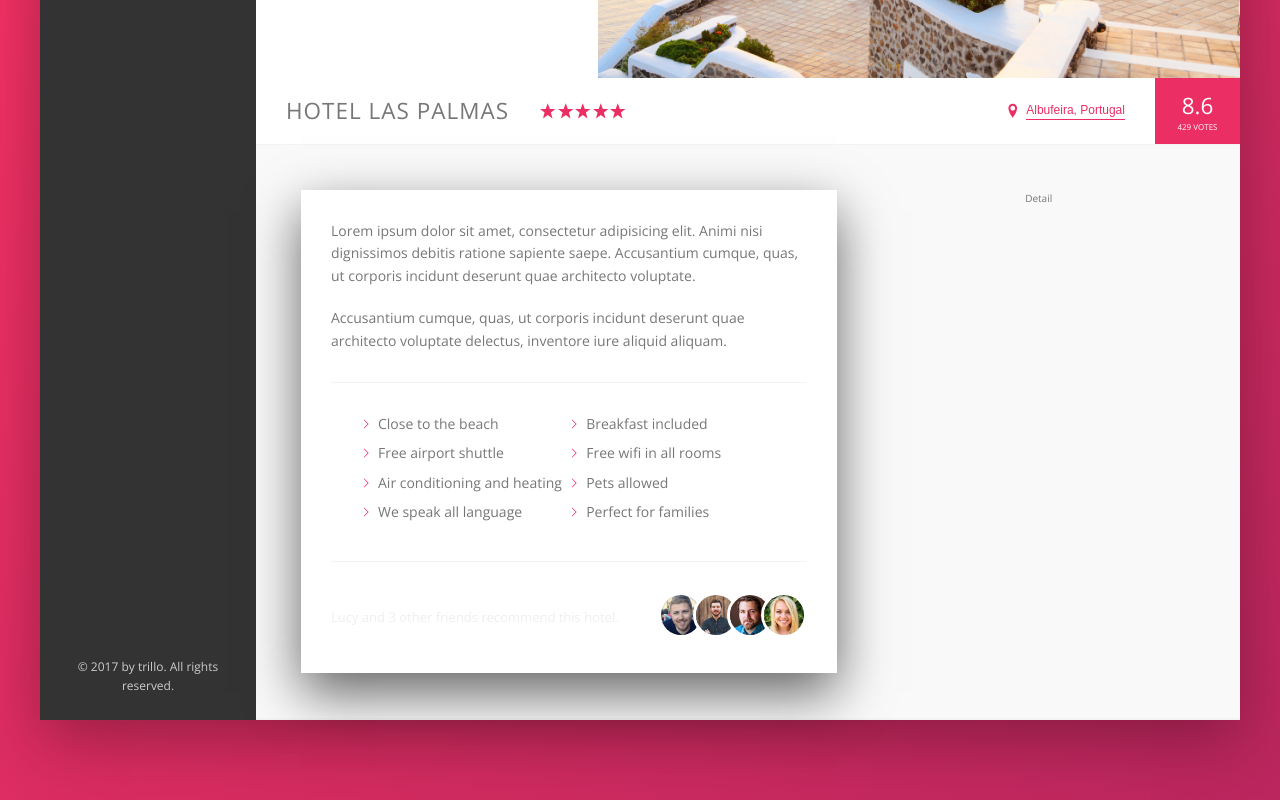
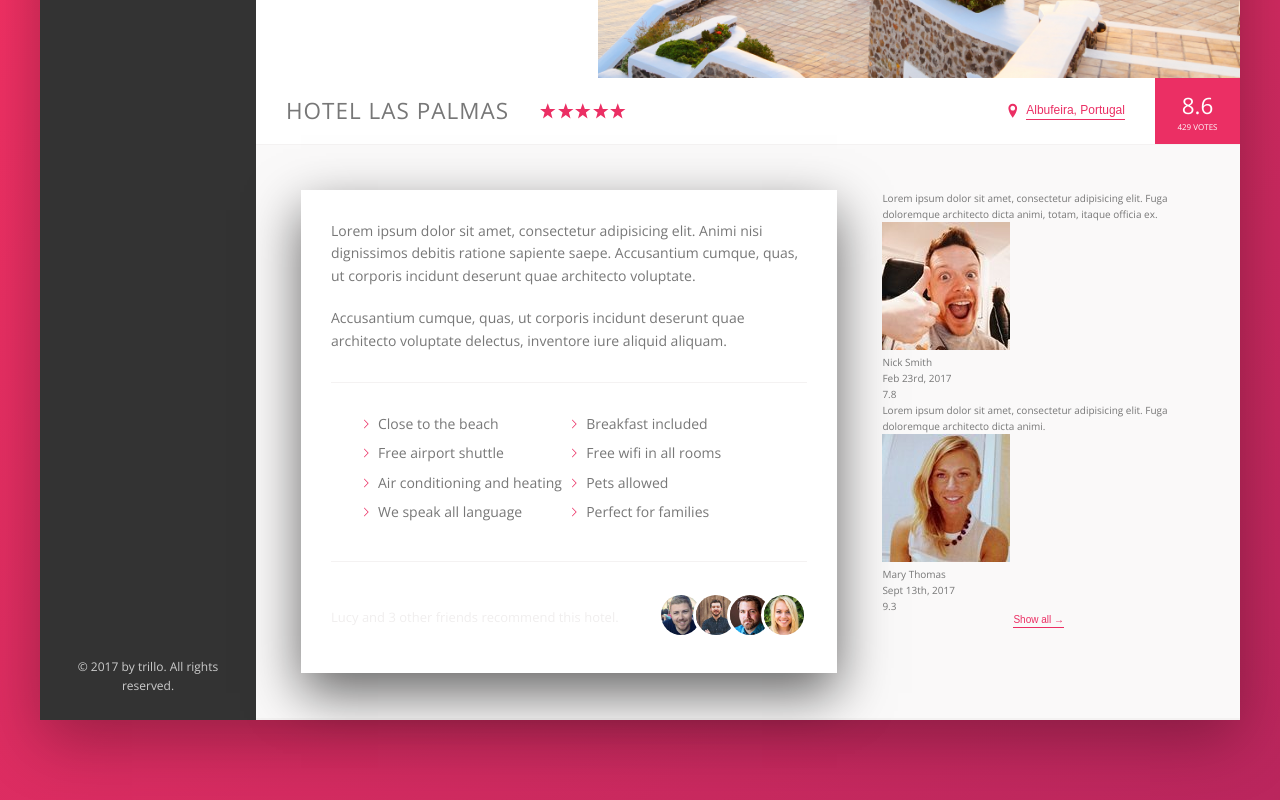
Before and after one commit to ngolam2011/trillo, a website: page index.html in a window 1280 px wide. Shown: the part 457-1257 px from the top of the page. Drawn offline with nearby package versions, Linux system fonts and the light colour scheme; files that its build step writes are made by us from their sources.

Commit message:
Learning Note         Using figure, blockquote, figcaption html element for images +         text component.

```diff
--- a/index.html
+++ b/index.html
@@ -156,7 +156,34 @@
                                                 </div>
                                         </div>
                                         <div class="user-reviews">
-                                                Detail
+                                                <figure class="review">
+                                                        <blockquote class="review__text">
+                                                                Lorem ipsum dolor sit amet, consectetur adipisicing elit. Fuga doloremque architecto dicta animi, totam, itaque officia ex.
+                                                        </blockquote>
+                                                        <figcaption class="review__user">
+                                                                <img class="review__photo" src="img/user-1.jpg" alt="User 1">
+                                                                <div class="review__user-box">
+                                                                        <p class="review__user-name">Nick Smith</p>
+                                                                        <p class="review__user-date">Feb 23rd, 2017</p>
+                                                                </div>
+                                                                <div class="review__rating">7.8</div>
+                                                        </figcaption>
+                                                </figure>
+                                                <figure class="review">
+                                                        <blockquote class="review__text">
+                                                                Lorem ipsum dolor sit amet, consectetur adipisicing elit. Fuga doloremque architecto dicta animi.
+                                                        </blockquote>
+                                                        <figcaption class="review__user">
+                                                                <img class="review__photo" src="img/user-2.jpg" alt="User 1">
+                                                                <div class="review__user-box">
+                                                                        <p class="review__user-name">Mary Thomas</p>
+                                                                        <p class="review__user-date">Sept 13th, 2017</p>
+                                                                </div>
+                                                                <div class="review__rating">9.3</div>
+                                                        </figcaption>
+                                                </figure>
+
+                                                <button class="btn-inline">Show all <span>&rarr;</span></button>
                                         </div>
                                 </div>
                         </main>
```
